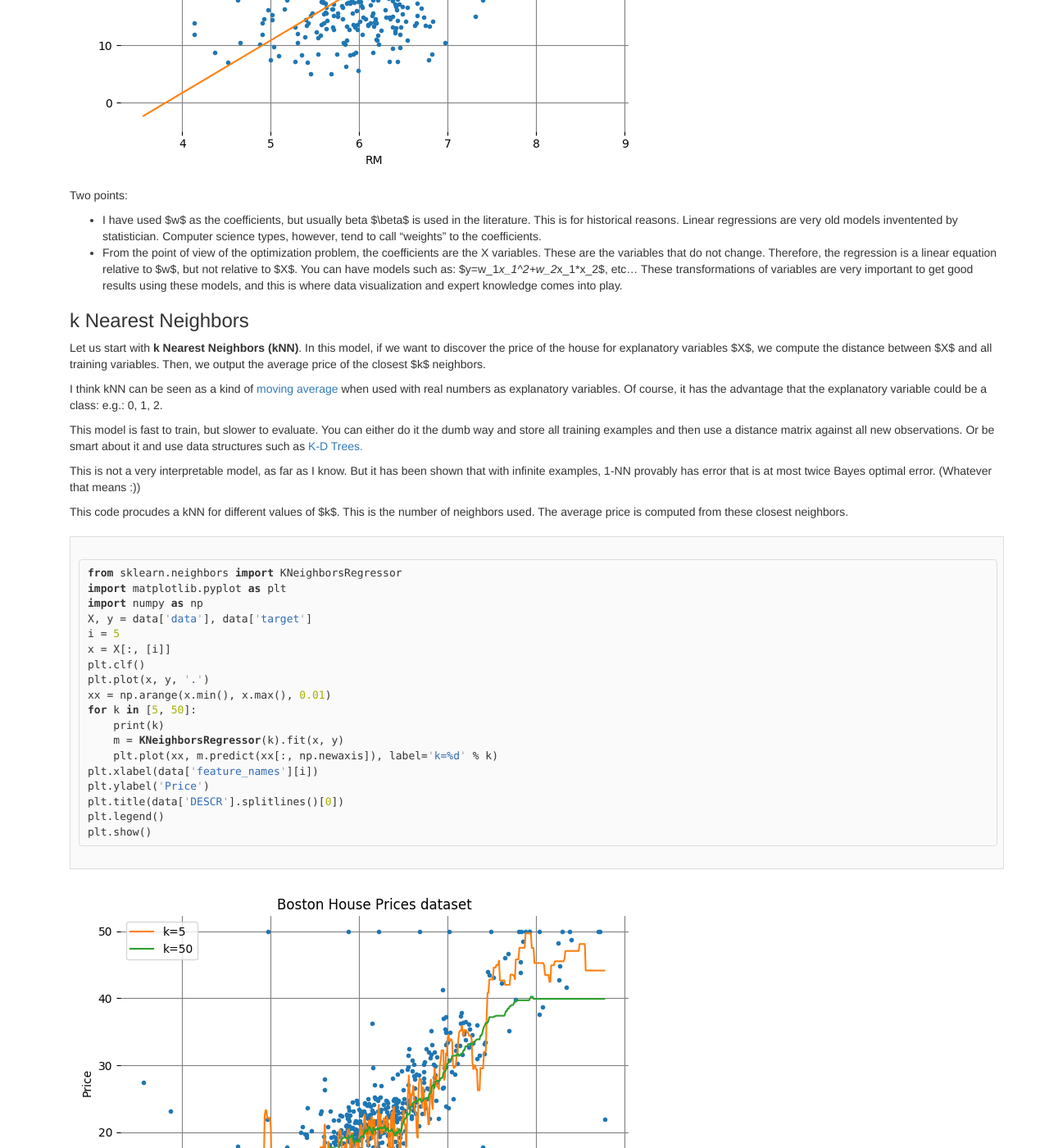
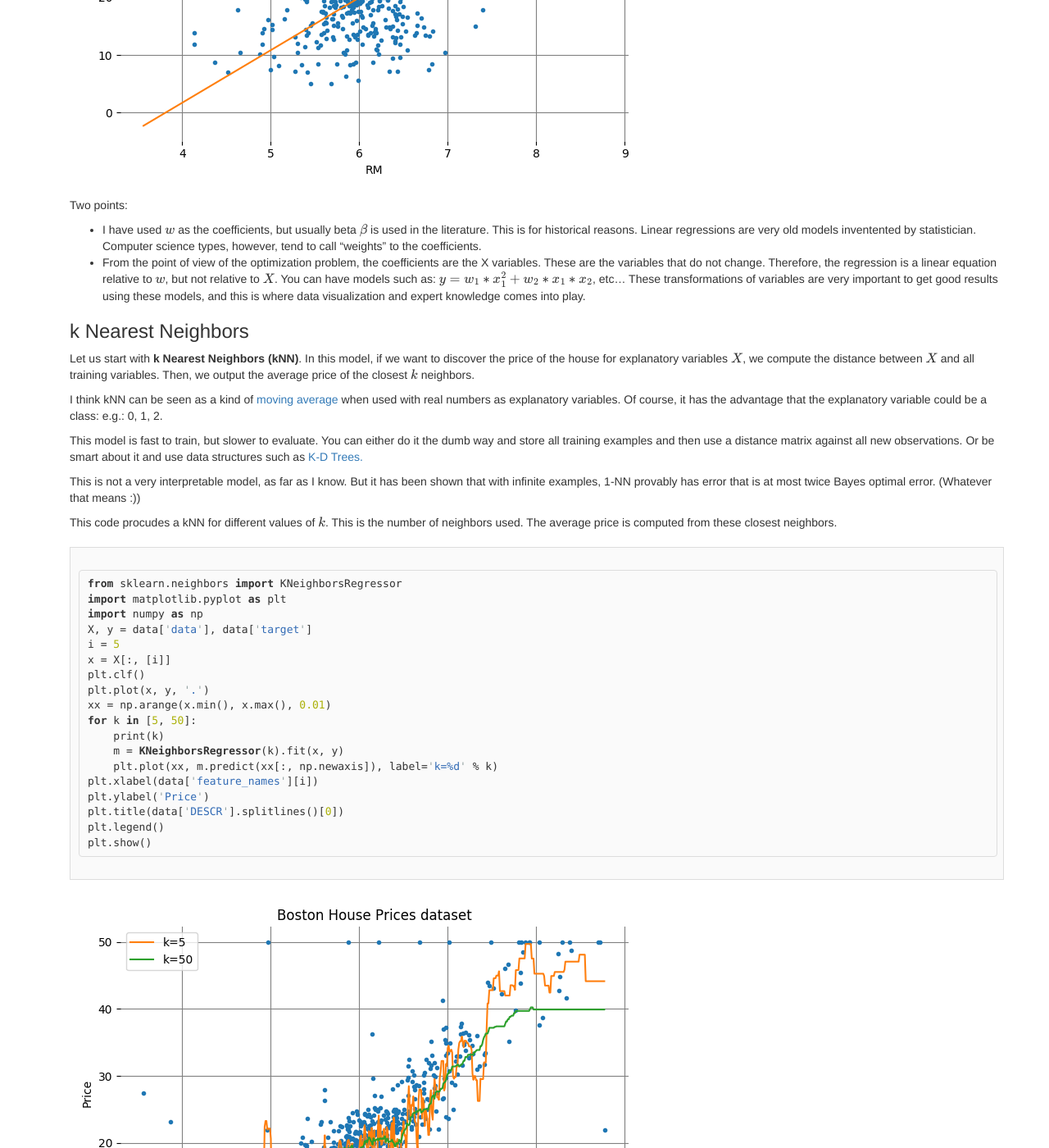
Before and after one commit to rpmcruz/rpmcruz.github.io, a Jekyll site: the page built from _posts/2017-02-07-what-is-machine-learning.md, in a window 1280 px wide and 1400 px high, scrolled down 3540 px. Shown: the whole window at 82% size. Built offline with Jekyll 4.4.1, drawn with Linux system fonts in a browser that asks for light colours; formulas are drawn with MathJax 3; comment, search, counter and statistics services are not loaded; some of the changed text lies outside the part shown.

Commit message:
Some markdown syntax fixes and tweaks.

````diff
--- a/_posts/2017-02-07-what-is-machine-learning.md
+++ b/_posts/2017-02-07-what-is-machine-learning.md
@@ -18,7 +18,7 @@ Usually, people categorize machine learning problems into the following:
 2. classification: predict a *categorical* variable
 3. clustering
 
-**Regression** and **classification** try to find a model $f$ that describes the relationship between the target variable $y$ and the explainatory variables $x$, such that $y=f(x)$. For instance, find price\_of\_house=f(house\_topology, neighborhood\_crime, distance\_to\_metro).
+**Regression** and **classification** try to find a model $$f$$ that describes the relationship between the target variable $$y$$ and the explainatory variables $$x$$, such that $$y=f(x)$$. For instance, find price\_of\_house=f(house\_topology, neighborhood\_crime, distance\_to\_metro).
 
 There is some discussion between description and prediction. It is usually thought that there is a trade-off between model interpretability and model performance. Usually, simple models are easier to understand, but perform worse than more complex models. This will be made clear later.
 
@@ -26,8 +26,8 @@ There is some discussion between description and prediction. It is usually thoug
 
 Personally, I might also add:
 
-4. reinforcement learning: these are techniques used when several steps are required to reach a reward; for instance, training a computer to play board games like Go, or computer games, or some such.
-5. autoencoders / adverserial neural networks / art transfer: these are techniques used to predict the following frames in a video, or for such things as to [paint a photograph using von Gogh style.](https://github.com/jcjohnson/neural-style)
+4. **reinforcement learning:** these are techniques used when several steps are required to reach a reward; for instance, training a computer to play board games like Go, or computer games, or some such.
+5. **autoencoders / adverserial neural networks / art transfer:** these are techniques used to predict the following frames in a video, or for such things as to [paint a photograph using von Gogh style.](https://github.com/jcjohnson/neural-style)
 
 ... but there are many others, and all these categorization is of course very contentious. People enjoy bickering against each other. For instance, some people say that ordinal variables (like student grades 1-20) are "ordinal regression" problems, others call it "ordinal classification."
 
@@ -84,11 +84,11 @@ plt.show()
 
 We have to start with the mandatory **linear regression.**
 
-The model here is a simple line: $price = w_0 + w_1*crime + w_2*taxes + ...$.
+The model here is a simple line: $$price = w_0 + w_1*crime + w_2*taxes + ...$$.
 
-The difficulty of this model is finding the weights *w* which are multiplied by the variables. The way this is done is by minimizing the sum of the differences between the true prices and the prices predicted by the model for all observations in the training set, i.e.: minimize $\sum_i |price_i - w_0 - w_1*crime_i - w_2*taxes_i|$. To make it easier, norm-L2 is used; that is, we minimize the sum of the square errors: $\sum_i (price_i - w_0 - w_1*crime_i - w_2*taxes_i)^2$.
+The difficulty of this model is finding the weights *w* which are multiplied by the variables. The way this is done is by minimizing the sum of the differences between the true prices and the prices predicted by the model for all observations in the training set, i.e.: minimize $$\sum_i \|price_i - w_0 - w_1*crime_i - w_2*taxes_i\|$$. To make it easier, norm-L2 is used; that is, we minimize the sum of the square errors: $$\sum_i (price_i - w_0 - w_1*crime_i - w_2*taxes_i)^2$$.
 
-Square error is easier because we can have a system of equations based on the derivatives of X relative to each $w$. Then, we solve for $w$, which is very easy because we have now a system of linear equations, which can be solved using matrix inversion, i.e. $AX=B$ can be solved for $A$ via $A=BX^{-1}$.
+Square error is easier because we can have a system of equations based on the derivatives of X relative to each $$w$$. Then, we solve for $w$, which is very easy because we have now a system of linear equations, which can be solved using matrix inversion, i.e. $$AX=B$$ can be solved for $$A$$ via $$A=BX^{-1}$$.
 
 In actually, even [simpler methods](https://en.wikipedia.org/wiki/Simple_linear_regression) exist. For more complicated cases, such as logistic regressions or [artificial neural networks](/machine%20learning/2017/01/25/deep-learning.html), which involve non-linear transformations of the weights, then something like gradient descent has to be used. It is an iterative method, where we perform small steps in the direction of the derivative.
 
@@ -116,12 +116,13 @@ plt.show()
 ![Linear regression example](/img/2017-02/linear.png)
 
 Two points:
-* I have used $w$ as the coefficients, but usually beta $\beta$ is used in the literature. This is for historical reasons. Linear regressions are very old models inventented by statistician. Computer science types, however, tend to call "weights" to the coefficients.
-* From the point of view of the optimization problem, the coefficients are the X variables. These are the variables that do not change. Therefore, the regression is a linear equation relative to $w$, but not relative to $X$. You can have models such as: $y=w_1*x_1^2+w_2*x_1*x_2$, etc... These transformations of variables are very important to get good results using these models, and this is where data visualization and expert knowledge comes into play.
+
+* I have used $$w$$ as the coefficients, but usually beta $$\beta$$ is used in the literature. This is for historical reasons. Linear regressions are very old models inventented by statistician. Computer science types, however, tend to call "weights" to the coefficients.
+* From the point of view of the optimization problem, the coefficients are the X variables. These are the variables that do not change. Therefore, the regression is a linear equation relative to $$w$$, but not relative to $$X$$. You can have models such as: $$y=w_1*x_1^2+w_2*x_1*x_2$$, etc... These transformations of variables are very important to get good results using these models, and this is where data visualization and expert knowledge comes into play.
 
 ### k Nearest Neighbors
 
-Let us start with **k Nearest Neighbors (kNN)**. In this model, if we want to discover the price of the house for explanatory variables $X$, we compute the distance between $X$ and all training variables. Then, we output the average price of the closest $k$ neighbors.
+Let us start with **k Nearest Neighbors (kNN)**. In this model, if we want to discover the price of the house for explanatory variables $$X$$, we compute the distance between $$X$$ and all training variables. Then, we output the average price of the closest $$k$$ neighbors.
 
 I think kNN can be seen as a kind of [moving average](https://en.wikipedia.org/wiki/Moving_average) when used with real numbers as explanatory variables. Of course, it has the advantage that the explanatory variable could be a class: e.g.: 0, 1, 2.
 
@@ -129,7 +130,7 @@ This model is fast to train, but slower to evaluate. You can either do it the du
 
 This is not a very interpretable model, as far as I know. But it has been shown that with infinite examples, 1-NN provably has error that is at most twice Bayes optimal error. (Whatever that means :))
 
-This code procudes a kNN for different values of $k$. This is the number of neighbors used. The average price is computed from these closest neighbors.
+This code procudes a kNN for different values of $$k$$. This is the number of neighbors used. The average price is computed from these closest neighbors.
 
 ```python
 from sklearn.neighbors import KNeighborsRegressor
@@ -156,7 +157,7 @@ plt.show()
 
 ### Decision Trees
 
-Decision trees test all combinations of rules of the type $X_i > v$. It requires testing all these combinations. Or actually not. A trick often employed is the fact that if the metric function is monotonous, then you can employ more intelligent tactics.
+Decision trees test all combinations of rules of the type $$X_i > v$$. It requires testing all these combinations. Or actually not. A trick often employed is the fact that if the metric function is monotonous, then you can employ more intelligent tactics.
 
 They perform local one-look-ahead optimizations only. Therefore, you can improve the model performance by keeping in mind how the model works, and build interactions or simplifying variables. For instance, you might want to use "is-weekend=True/False", rather than weekday=1,2...7.
 
````
Also changed, not shown: other parts of _posts/2017-02-07-what-is-machine-learning.md (+4 -4 lines).
